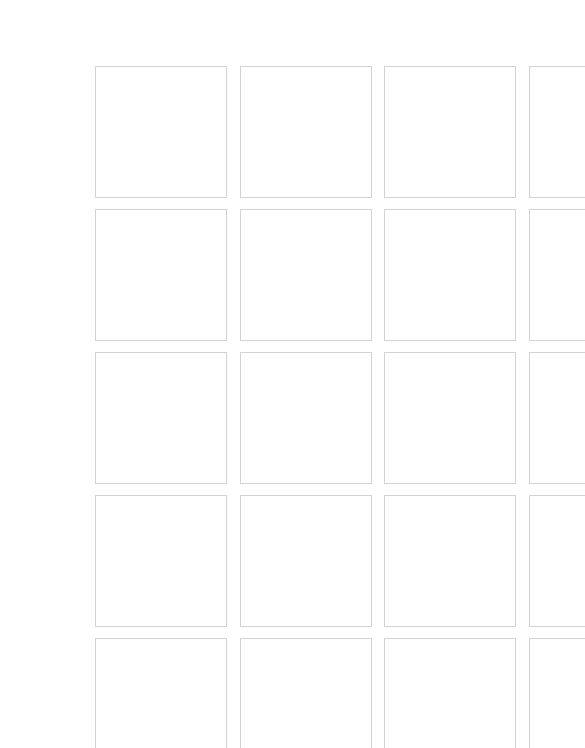
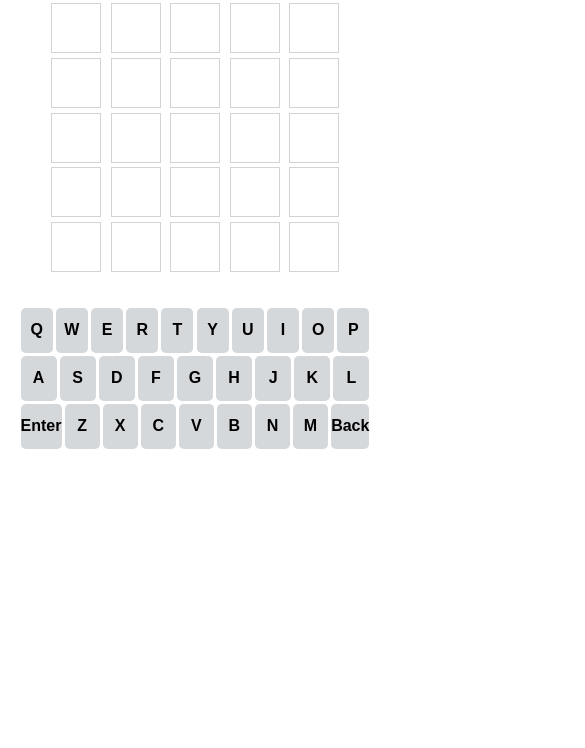
Before and after one commit to seuneo/wordle, a plain HTML site: page index.html in a window 390 px wide. Shown: the part 143-891 px from the top of the page, 585 px wide, since content can reach past the window. After the commit the page ends 844 px from the top, so only its background shows below. Drawn offline with nearby package versions, Linux system fonts and the light colour scheme.

Commit message:
Update styles.css

```diff
--- a/styles.css
+++ b/styles.css
@@ -46,11 +46,10 @@ line :hover{
     justify-items: center;
     align-items: center;
 
-
 }
 
 .line1, .line2, .line3, .line4, .line5, .line6{
-    width: 18rem;
+    width: 20rem;
     display: flex;
     justify-content: space-between;
     margin: 0.2rem;
@@ -64,8 +63,8 @@ line :hover{
     border-color: lightgray;
     border-width: 0.1rem;
     border-style: solid;
-    height: 3rem;
-    width: 3rem;
+    height: 3.5rem;
+    width: 3.5rem;
     display: flex;
     justify-content: center;
     align-items: center;
@@ -78,7 +77,7 @@ line :hover{
     height: 25rem;
     width: 35rem;
     margin: auto;
-    margin-top: 2rem;
+    margin-top: 3rem;
 
 }
 
@@ -92,10 +91,10 @@ line :hover{
 .kbd-row span{
     background-color: rgb(212, 216, 219);
 
-    height: 4rem;
-    width: 4rem;
+    height: 3.5rem;
+    width: 3.5rem;
     text-align: center;
-    margin: 0.3rem;
+    margin: 0.15rem;
     border-radius: 0.5rem;
     display: flex;
     justify-content: center;
@@ -129,7 +128,6 @@ line :hover{
     text-align: center;
     font-weight: 300;
     font-size:medium;
-
     background-color: rgb(34, 34, 34);
     color: rgb(217, 217, 217);
     padding: 0.5rem;
@@ -147,56 +145,51 @@ line :hover{
 
 }
 
-@media (max-width: 1000px){
+
+@media (max-width: 900px){
+
+    .header h1{
+        padding: 0.9rem;
+    }
 
     .line1, .line2, .line3, .line4, .line5, .line6{
-        width: 710px;
-        margin: 5.5px;
-
+        width: 18rem;
+        margin: 0.15rem;
     }
 
-    #game div div{
-        height: 130px;
-        width: 130px;
-    }
-
-    #game{
-        margin-top: 100px;
-        margin-bottom: 100px;
-        font-size: 40px;
-    }
 
     .kbd{
-        height: 400px;
-        width: 900px;
+        height: 20rem;
+        width: 22rem;
+        margin-top: 2rem;
 
     }
 
     .kbd-row span{
-        font-size: 35px;
 
-        height: 110px;
-        width: 110px;
+        height: 2.8rem;
+        width: 2.8rem;
+        margin: 0.1rem;
+        border-radius: 0.3rem;
 
     }
 
     .header{
-        font-size: 30px;
+        font-size: 0.7rem;
+        margin-bottom: 2rem;
+    }
+
+    #game div div{
+        height: 3rem;
+        width: 3rem;
     }
 
     .reset{
-        width: 1.5em;
-        height: 1.5em;
-        padding: 0.2em;
-        border: 0.1em solid rgb(34, 34, 34);
-        border-radius: 2em;
+        width: 1.2rem;
+        height: 1.2rem;
+        padding: 0.2rem;
+        border: 0.09rem solid rgb(34, 34, 34);
+        margin-left: -5px;
     }
 
-    .alert{
-        font-size: 35px;
-    }
-
-
 }
-
-}
```
